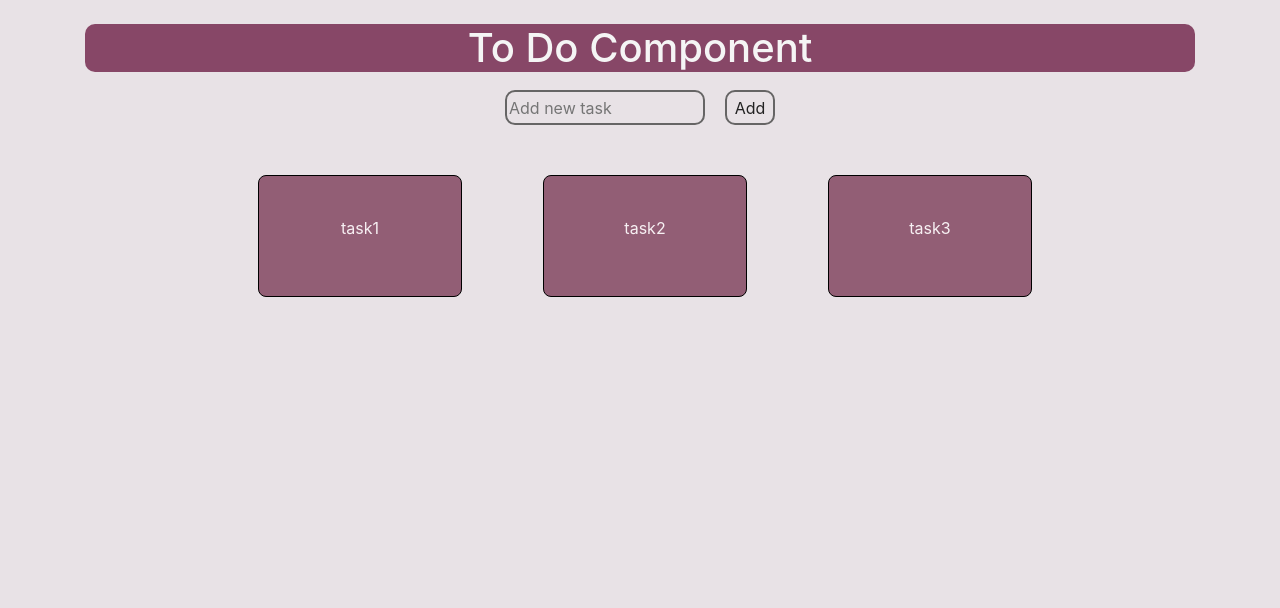
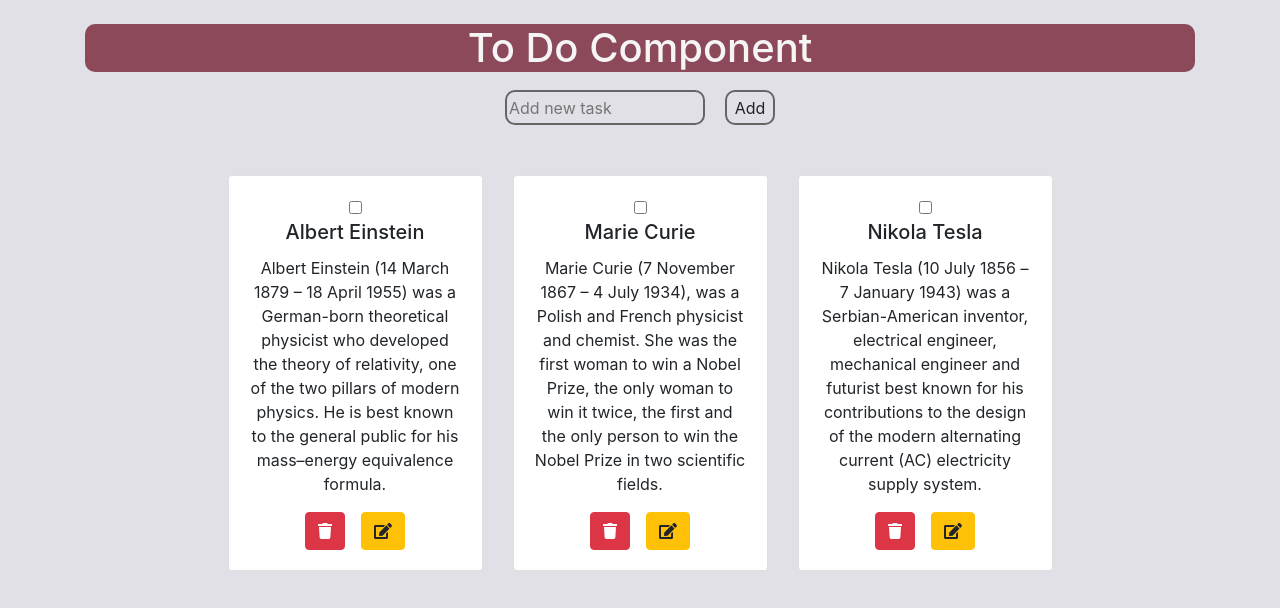
Before and after one commit to Nayopes/Sepoyan-Mariam-React, a React (Create React App) app: page / in a window 1280 px wide. Shown: the top 608 px of the page. Built offline with nearby package versions, Linux system fonts and the light colour scheme.

Commit message:
Making remove button and checkbox

```diff
--- a/package.json
+++ b/package.json
@@ -3,6 +3,9 @@
   "version": "0.1.0",
   "private": true,
   "dependencies": {
+    "@fortawesome/fontawesome-svg-core": "^1.2.34",
+    "@fortawesome/free-solid-svg-icons": "^5.15.2",
+    "@fortawesome/react-fontawesome": "^0.1.14",
     "@testing-library/jest-dom": "^5.11.9",
     "@testing-library/react": "^11.2.3",
     "@testing-library/user-event": "^12.6.2",
--- a/src/Components/AddTask/AddNewTask.js
+++ b/src/Components/AddTask/AddNewTask.js
@@ -32,6 +32,7 @@ class AddNewTask extends React.Component {
                 <button
                     onClick = {handleS}
                     className = {styles.button}
+                    disabled = {!!!inputValue}
                 >
                     Add
                 </button>
--- a/src/Components/Task/Task.js
+++ b/src/Components/Task/Task.js
@@ -1,13 +1,27 @@
 import React from 'react'
-import styles from './task.module.css'
+import {Card, Button} from 'react-bootstrap'
+import { FontAwesomeIcon } from '@fortawesome/react-fontawesome'
+import { faTrash , faEdit } from '@fortawesome/free-solid-svg-icons'
 
-const Task = ({task}) => {
+
+const Task = ({task, handleDeleteOneTask}) => {
     return(
-        <div className={styles.task}>
-            <p className="task">
-                {task}
-            </p>
-        </div>
+        <Card style={{ width: '18rem' }}>
+            <Card.Body>
+                <input type="checkbox"/>
+                <Card.Title> {task.title} </Card.Title>
+                <Card.Text> {task.description} </Card.Text>
+                <Button
+                    variant="danger"
+                    onClick = {() => handleDeleteOneTask(task._id)}
+                >
+                    <FontAwesomeIcon icon={faTrash} />
+                </Button>
+                <Button variant="warning" className="ml-3">
+                    <FontAwesomeIcon icon={faEdit} />
+                </Button>
+            </Card.Body>
+        </Card>
     )
 }
 export default Task
--- a/src/Components/ToDo/ToDo.js
+++ b/src/Components/ToDo/ToDo.js
@@ -7,22 +7,57 @@ import { Container , Row , Col } from 'react-bootstrap'
 
  class ToDo extends React.Component {
     state = {
-        tasks: ['task1', 'task2', 'task3'],
+        tasks: [
+            {
+                _id: RandomId(),
+                title: 'Albert Einstein',
+                description: `Albert Einstein (14 March 1879 – 18 April 1955) was a German-born theoretical physicist
+                who developed the theory of relativity, one of the two pillars of modern physics.
+                He is best known to the general public for his mass–energy equivalence formula.
+                `
+            },
+            {
+                _id: RandomId(),
+                title: 'Marie Curie',
+                description: `Marie Curie (7 November 1867 – 4 July 1934), was a Polish and French physicist and chemist.
+                She was the first woman to win a Nobel Prize, the only woman to win it twice,
+                the first and the only person to win the Nobel Prize in two scientific fields.
+                `
+            },
+            {
+                _id: RandomId(),
+                title: 'Nikola Tesla',
+                description: `Nikola Tesla (10 July 1856 – 7 January 1943) was a Serbian-American inventor,
+                electrical engineer, mechanical engineer and futurist best known for his contributions to the design
+                of the modern alternating current (AC) electricity supply system.
+                `
+            }
+        ],
     }
     handleSubmit = (value) => {
         if (!value) return
         const tasks = [...this.state.tasks]
-        tasks.push(value)
+        tasks.push({
+            _id: RandomId(),
+            title: value
+        })
+        this.setState({
+            tasks
+        })
+    }
+    handleDeleteOneTask = (id) => {
+        let tasks = [...this.state.tasks]
+        tasks = tasks.filter(el=>el._id!==id)
         this.setState({
             tasks
         })
     }
     render(){
         const {tasks} = this.state
-        const Tasks = tasks.map((task, index) => {
+        const Tasks = tasks.map(task => {
             return (
                 <Col
-                    key={RandomId()}
+                    key={task._id}
                     className="d-flex justify-content-center mt-3"
                     xs={12}
                     md={6}
@@ -30,6 +65,7 @@ import { Container , Row , Col } from 'react-bootstrap'
                 >
                     <Task
                         task={task}
+                        handleDeleteOneTask ={this.handleDeleteOneTask}
                     />
                 </Col>
             )
@@ -46,7 +82,7 @@ import { Container , Row , Col } from 'react-bootstrap'
                         </Col>
                     </Row>
                     <Row className="justify-content-center mt-4">
-                        {!tasks.length && <div> Sorry, tasks is empty!</div>}
+                        {!tasks.length && <div> Sorry, tasks are empty!</div>}
                         {Tasks}
                     </Row>
                 </Container>
--- a/src/Components/ToDo/todo.module.css
+++ b/src/Components/ToDo/todo.module.css
@@ -1,5 +1,5 @@
 .title{
-    background-color: rgba(94, 7, 50, 0.7);
+    background-color: rgba(105, 9, 30, .7);
     color: whitesmoke;
     width: 100%;
     border-radius: 10px;
--- a/src/index.css
+++ b/src/index.css
@@ -5,7 +5,7 @@ body {
     sans-serif;
   -webkit-font-smoothing: antialiased;
   -moz-osx-font-smoothing: grayscale;
-  background-color: #e8e2e6;
+  background-color: rgba(217, 215, 224, 0.774);
   height: 1300px;
 }
 
```
Also changed, not shown: 2 other files (tests, documents, lock files or other folders).
